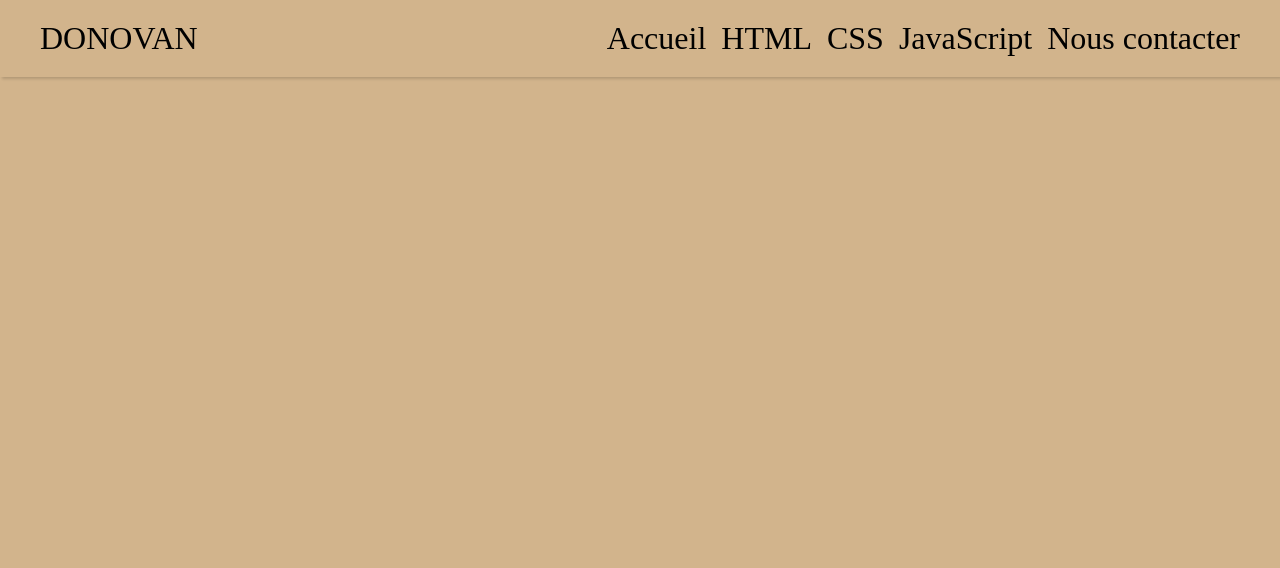
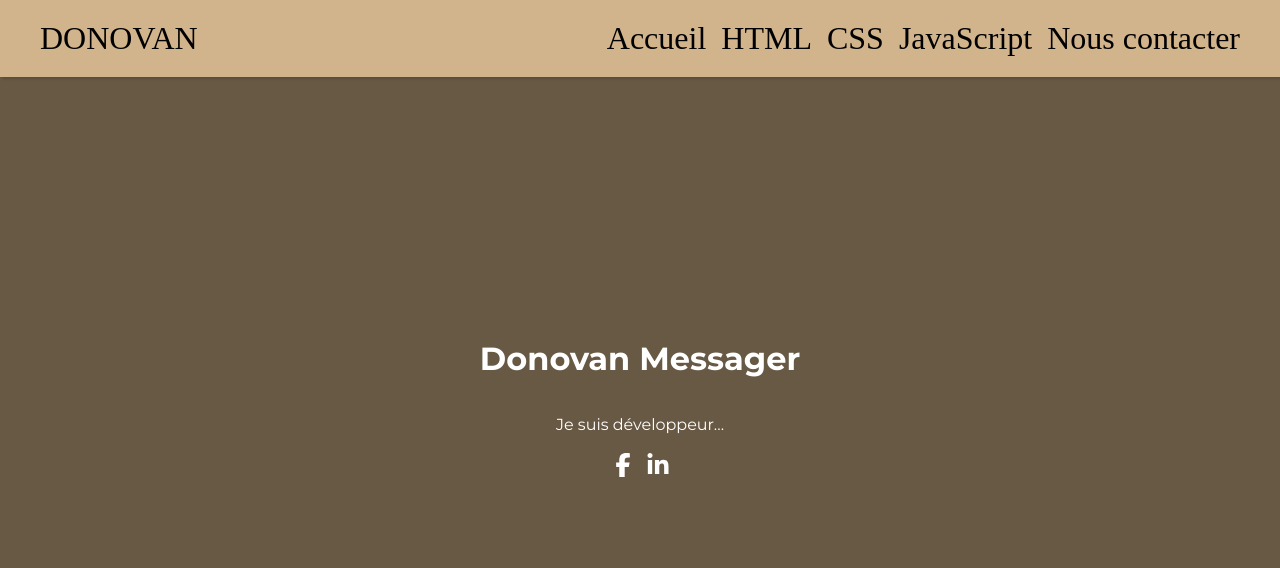
Before and after one commit to donovanmessager0-tech/PORTFOLIO, a plain HTML site: page index.html in a window 1280 px wide. Drawn offline with nearby package versions, Linux system fonts and the light colour scheme; a web font is replaced by a local one.

Commit message:
ajout de la section home

```diff
--- a/index.html
+++ b/index.html
@@ -23,5 +23,31 @@
         </div>
     </header>
 
+    <section id="home">
+        <h1>Donovan Messager</h1>
+        <p class="par1">
+            Je suis développeur...
+        </p>
+        <ul class="social-networks">
+            <li>
+                <a href="https://facebook.com">
+                    <svg xmlns="http://www.w3.org/2000/svg" viewBox="0 0 640 640">
+                        <!--!Font Awesome Free v7.1.0 by @fontawesome - https://fontawesome.com License - https://fontawesome.com/license/free Copyright 2025 Fonticons, Inc.-->
+                        <path fill="currentColor" d="M240 363.3L240 576L356 576L356 363.3L442.5 363.3L460.5 265.5L356 265.5L356 230.9C356 179.2 376.3 159.4 428.7 159.4C445 159.4 458.1 159.8 465.7 160.6L465.7 71.9C451.4 68 416.4 64 396.2 64C289.3 64 240 114.5 240 223.4L240 265.5L174 265.5L174 363.3L240 363.3z"/>
+                    </svg>
+                </a>
+            </li>
+            <li>
+                <a href="https://linkedin.com">
+                    <svg xmlns="http://www.w3.org/2000/svg" viewBox="0 0 640 640">
+                        <!--!Font Awesome Free v7.1.0 by @fontawesome - https://fontawesome.com License - https://fontawesome.com/license/free Copyright 2025 Fonticons, Inc.-->
+                        <path fill="currentColor" d="M196.3 512L103.4 512L103.4 212.9L196.3 212.9L196.3 512zM149.8 172.1C120.1 172.1 96 147.5 96 117.8C96 103.5 101.7 89.9 111.8 79.8C121.9 69.7 135.6 64 149.8 64C164 64 177.7 69.7 187.8 79.8C197.9 89.9 203.6 103.6 203.6 117.8C203.6 147.5 179.5 172.1 149.8 172.1zM543.9 512L451.2 512L451.2 366.4C451.2 331.7 450.5 287.2 402.9 287.2C354.6 287.2 347.2 324.9 347.2 363.9L347.2 512L254.4 512L254.4 212.9L343.5 212.9L343.5 253.7L344.8 253.7C357.2 230.2 387.5 205.4 432.7 205.4C526.7 205.4 544 267.3 544 347.7L544 512L543.9 512z"/>
+                    </svg>
+                </a>
+            </li>
+        </ul>
+
+    </section>
+
 </body>
 </html>
```
